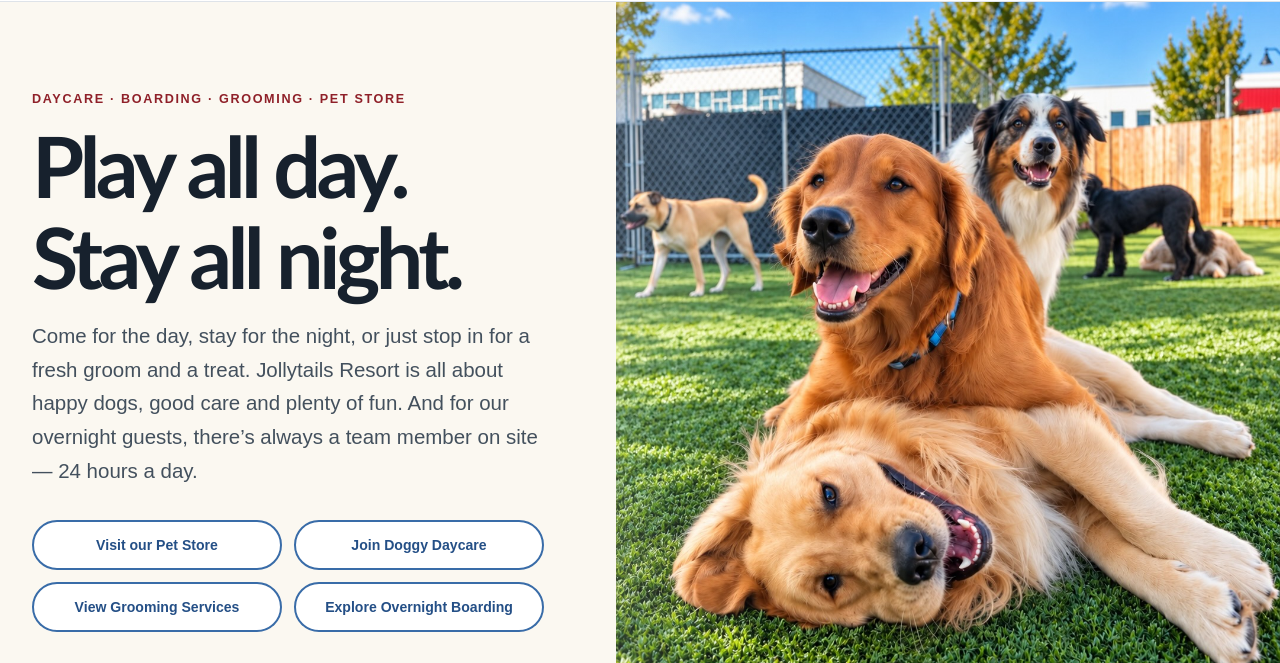
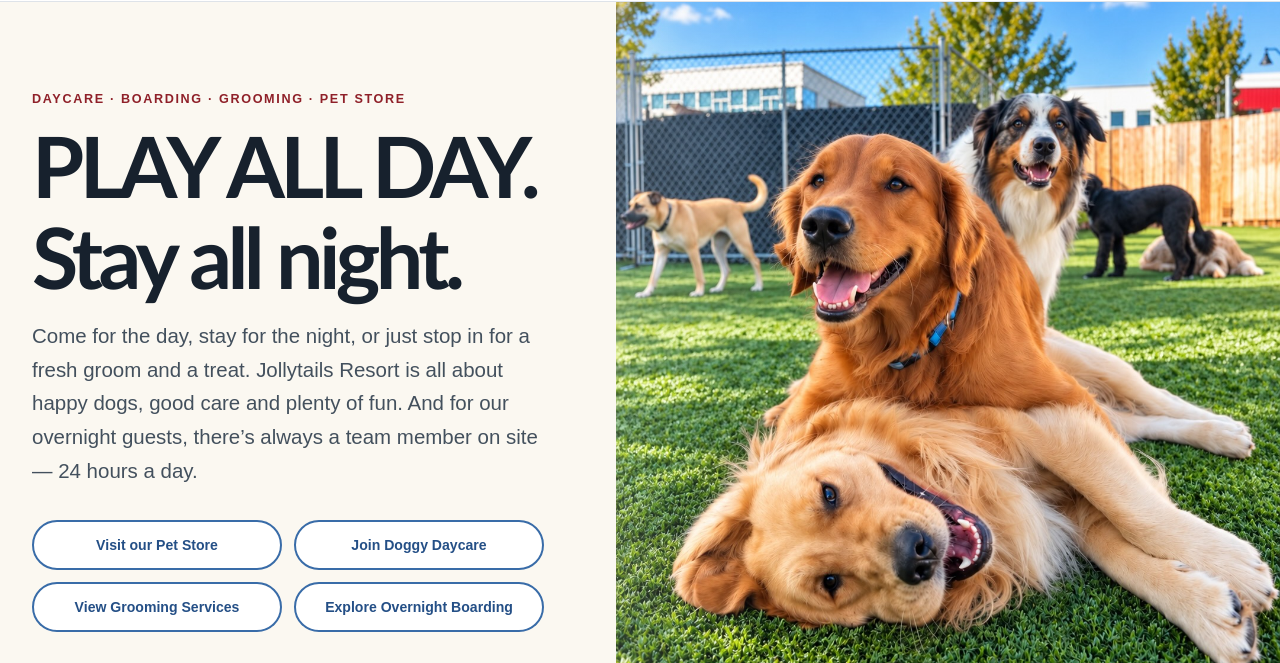
Before and after one commit to gogopammy/jollytails-resort, a plain HTML site: page index.html in a window 1280 px wide. Shown: the part 137-800 px from the top of the page. Drawn offline with Linux system fonts and the light colour scheme.

Commit message:
Update index.html

```diff
--- a/index.html
+++ b/index.html
@@ -102,7 +102,7 @@
       <div class="container home-hero-grid">
         <div class="home-hero-copy">
           <p class="eyebrow">Daycare · Boarding · Grooming · Pet Store</p>
-          <h1 id="hero-heading">Play all day.<br>Stay all night.</h1>
+          <h1 id="hero-heading">PLAY ALL DAY.<br>Stay all night.</h1>
           <p class="hero-lead">Come for the day, stay for the night, or just stop in for a fresh groom and a treat. Jollytails Resort is all about happy dogs, good care and plenty of fun. And for our overnight guests, there’s always a team member on site — 24 hours a day.</p>
           <div class="button-row hero-actions">
             <a class="button button-outline" href="/pet-store">Visit our Pet Store</a>
```
